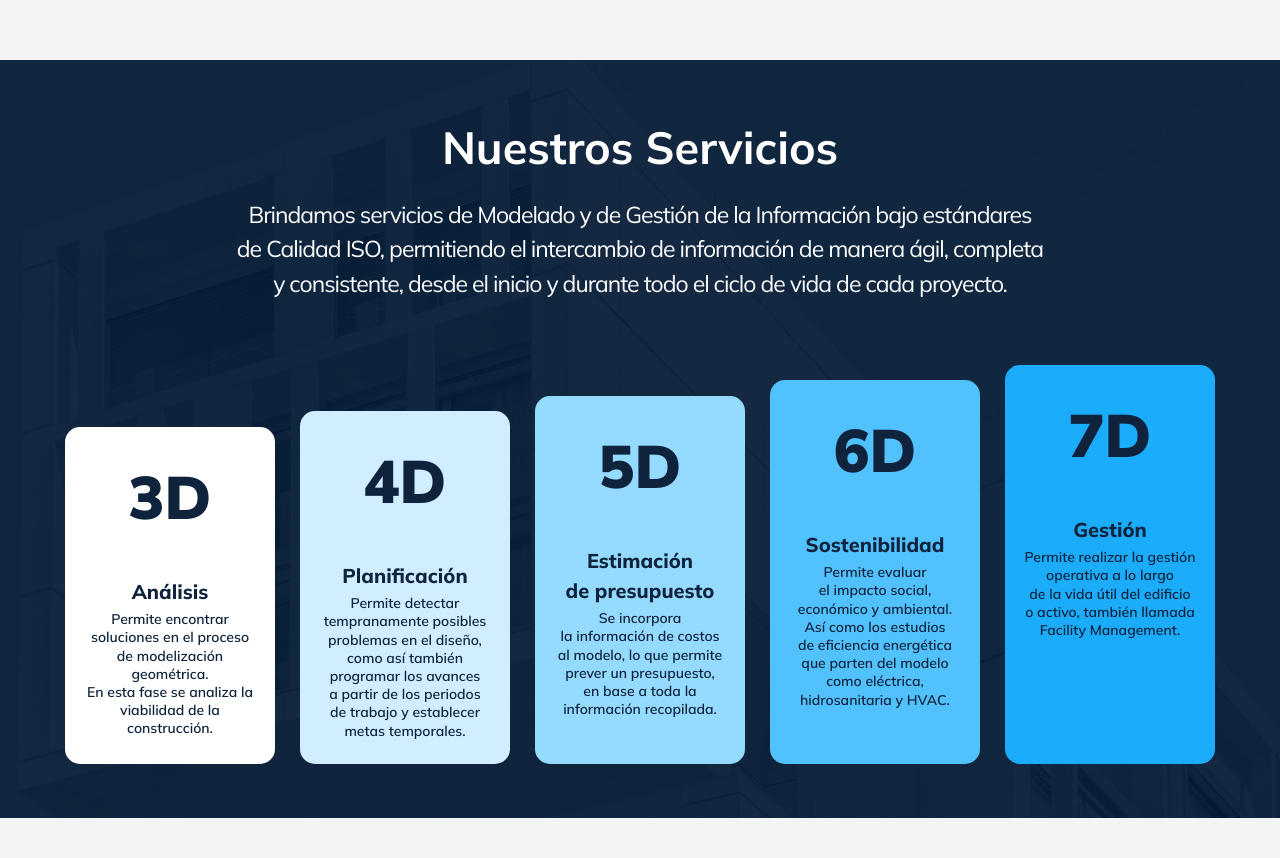
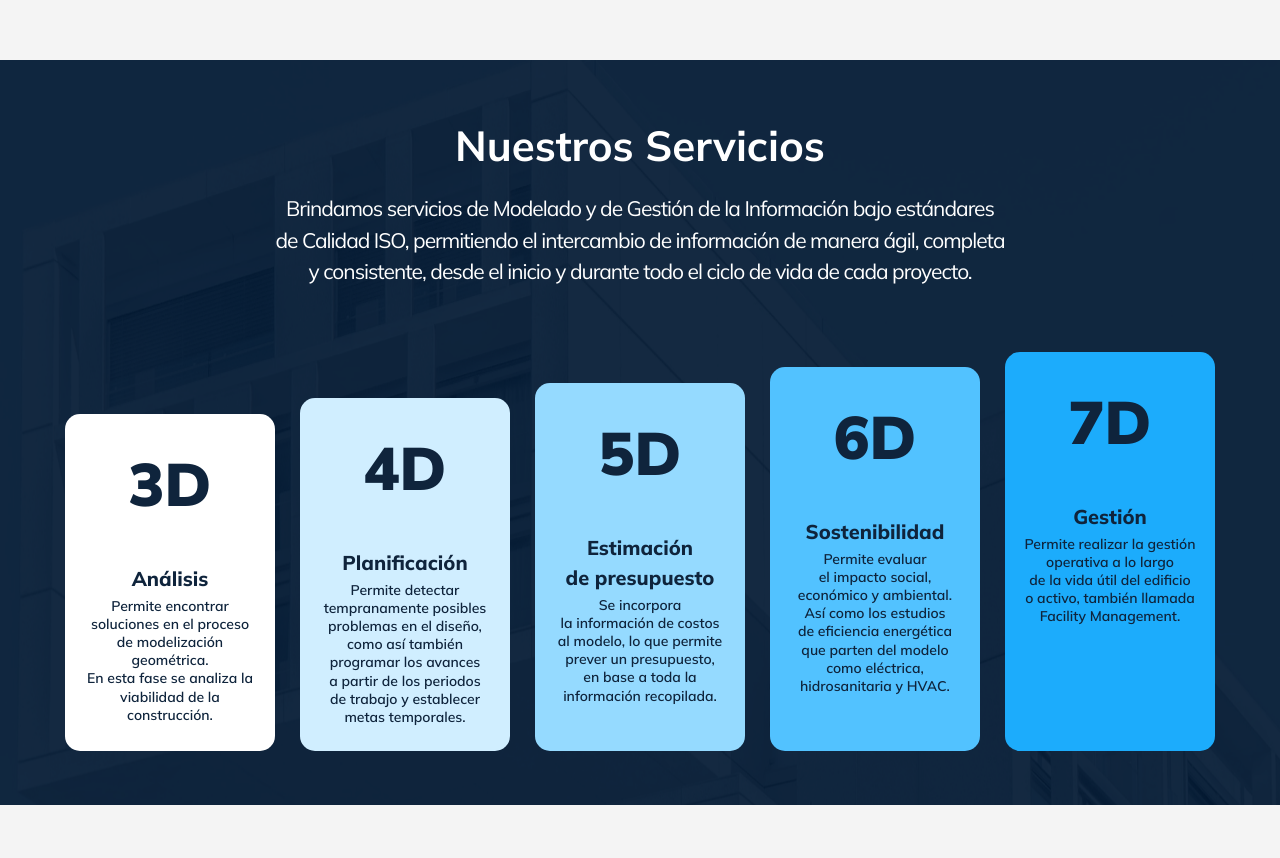
Before and after one commit to escuderoemanuel/bim-ar, a React (Vite) app: page / in a window 1280 px wide. Shown: the part 1256-2114 px from the top of the page. Built offline with nearby package versions, Linux system fonts and the light colour scheme; some icons are missing.

Commit message:
Responsive: Desktop & Smartphone

```diff
--- a/src/components/Body/Servicios/Servicios.css
+++ b/src/components/Body/Servicios/Servicios.css
@@ -23,12 +23,12 @@
 }
 
 .serviciosText h2 {
-  font-size: 45px;
+  font-size: 42px;
   margin-bottom: 1rem;
 }
 
 .serviciosText p {
-  font-size: 23px;
+  font-size: 21px;
   letter-spacing: -1px;
 }
 
```
